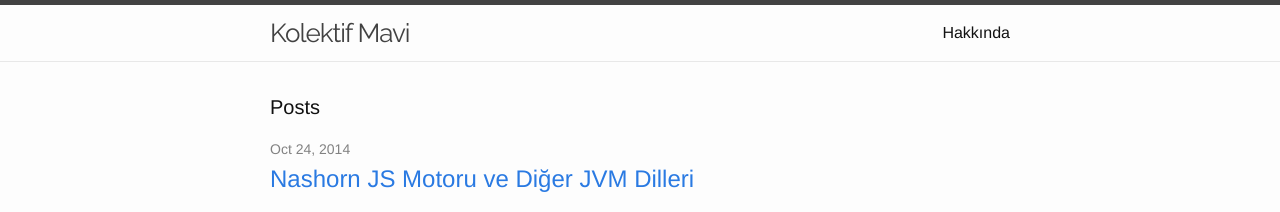
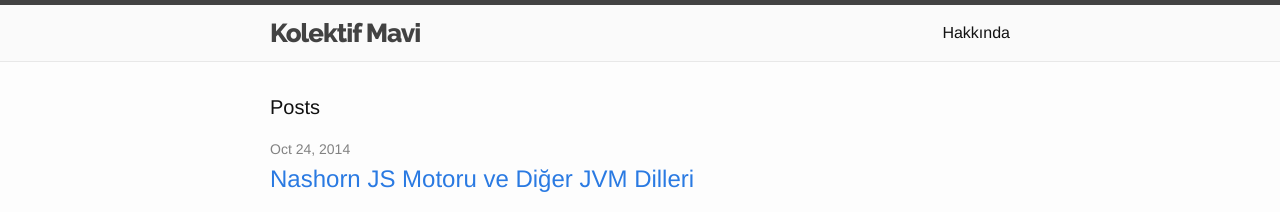
Before and after one commit to mavidurak/mavidurak.github.io, a Jekyll site: the page built from index.html, in a window 1280 px wide. Shown: the top 212 px of the page. Built offline with Jekyll 4.4.1, drawn with Linux system fonts in a browser that asks for light colours.

Commit message:
Font-weight update

```diff
--- a/_sass/_layout.scss
+++ b/_sass/_layout.scss
@@ -11,6 +11,7 @@
 
     // Positioning context for the mobile navigation icon
     position: relative;
+    background-color: #fafafa;
 }
 
 .site-title {
@@ -20,6 +21,7 @@
     margin-bottom: 0;
     float: left;
     font-family: "Raleway";
+    font-weight: 800;
 
     &,
     &:visited {
```
